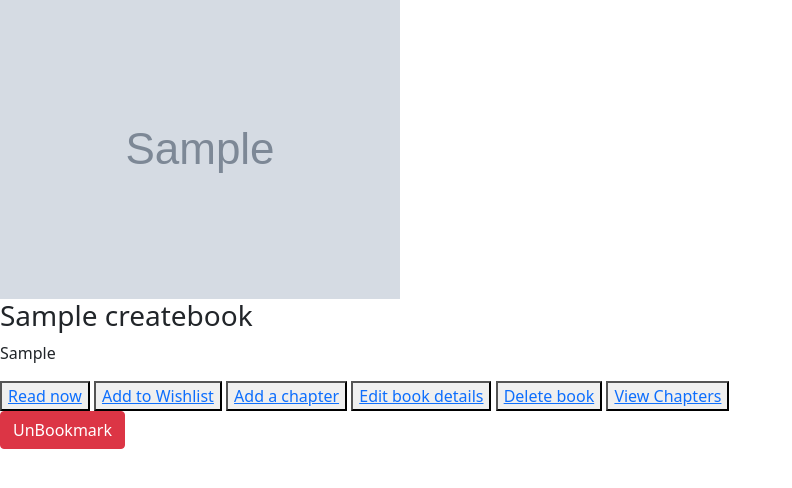
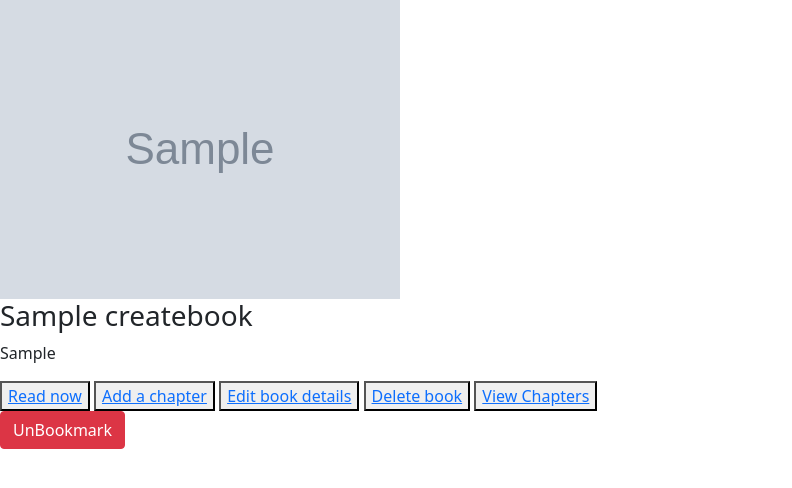
Before and after one commit to DanilleH22/inkpad_book, a Django app: a page that uses browse/templates/browse/book_view.html in a window 1280 px wide. Shown: the part 73-561 px from the top of the page, without its empty margins (0-792 px from the left). Run offline with Django 3.2, Linux system fonts and the light colour scheme; a user stored in the database is signed in; tables that the repository leaves empty hold one stand-in row (values such as "Sample post"); grey boxes marked "Sample" are stand-in pictures; parts of the project's set-up code (start-up, migrations or seed data) failed here and were passed over.

Commit message:
(browse/book_view.html): Remove empty wishlist button

```diff
--- a/browse/templates/browse/book_view.html
+++ b/browse/templates/browse/book_view.html
@@ -7,10 +7,8 @@
         <img src="{{ book_view.image }}" alt="{{ book_view.title }}" />
         <h3>{{ book_view.title | safe }}</h3>
         <p>{{ book_view.synopsis | safe }}</p>
-        <!-- <button><a href="{% url 'browse' %}">Back</a></button> -->
         {% if user.is_authenticated %}
             <button><a href="#">Read now</a></button>
-            <button><a href="#">Add to Wishlist</a></button>
             {% if book_view.author == request.user %}
                 <button><a href="{% url 'add_chapter' book_view.slug %}">Add a chapter</a></button>
                 <button><a href="{% url 'edit_book' book_view.slug book_view.pk %}">Edit book details</a></button>
```
